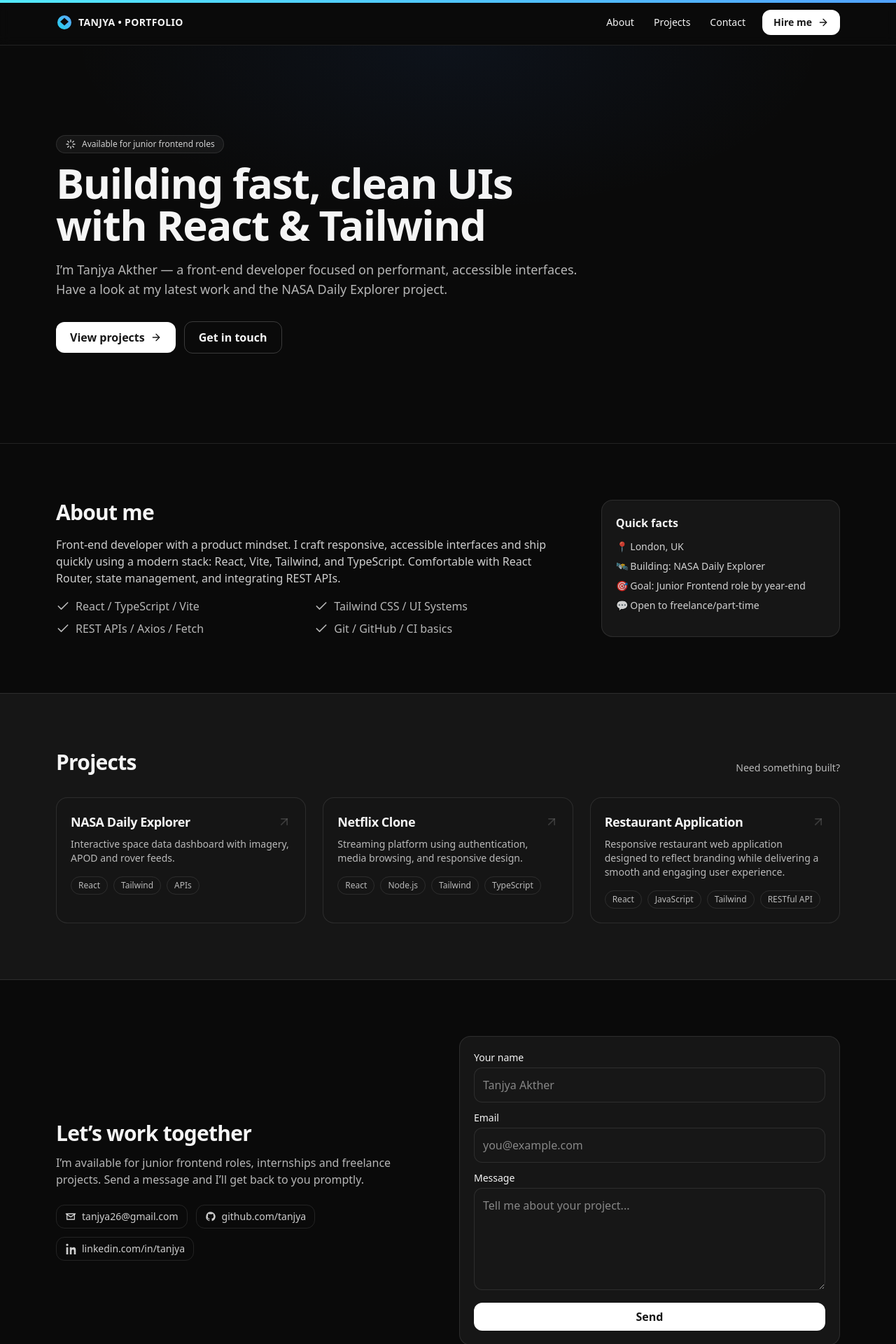
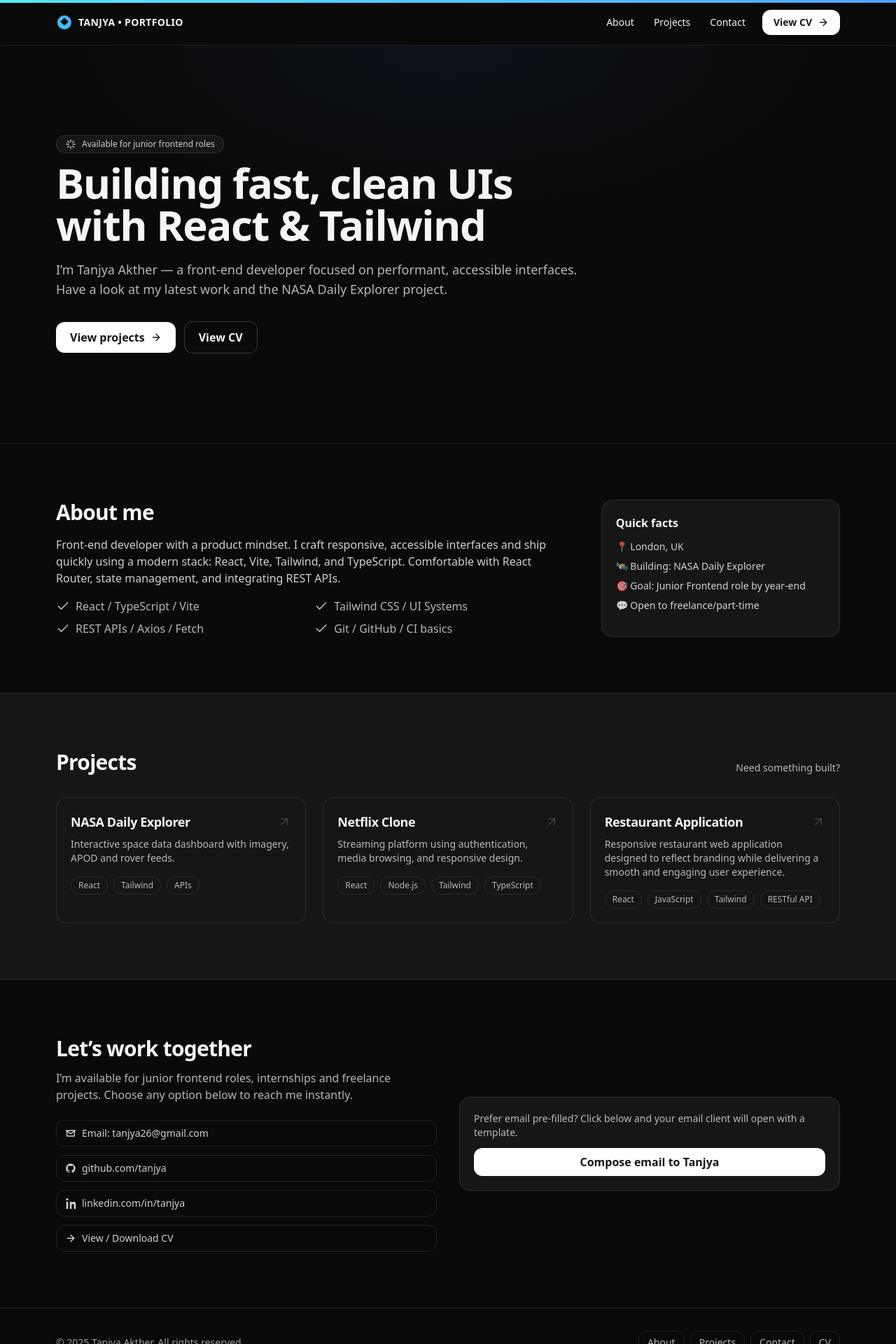
Before and after one commit to Tanjya/portfolio, a React (Vite) app: page / in a window 1280 px wide. Shown: the top 1920 px of the page at 70% size. Built offline with nearby package versions, Linux system fonts and the light colour scheme.

Commit message:
links and cv updated

```diff
--- a/src/App.jsx
+++ b/src/App.jsx
@@ -1,4 +1,4 @@
-import { useState, useEffect, useRef } from 'react'
+import { useState, useEffect } from 'react'
 import { motion, useScroll, useSpring } from 'framer-motion'
 
 /* ---------- Motion helpers (small + reusable) ---------- */
@@ -69,15 +69,15 @@ function SiteNav() {
             <NavLink href="#about">About</NavLink>
             <NavLink href="#projects">Projects</NavLink>
             <NavLink href="#contact">Contact</NavLink>
-            <motion.a
-              href="#contact"
+            <a
+              href="/Tanjya-Akther-CV.pdf"
+              target="_blank"
+              rel="noopener noreferrer"
               className="ml-2 inline-flex items-center gap-2 rounded-xl px-4 py-2 text-sm font-semibold bg-white text-neutral-900 hover:bg-white/90"
-              whileHover={{ y: -2 }}
-              whileTap={{ scale: 0.98 }}
             >
-              <span>Hire me</span>
+              <span>View CV</span>
               <ArrowRightIcon className="size-4" />
-            </motion.a>
+            </a>
           </nav>
 
           <button
@@ -104,9 +104,9 @@ function SiteNav() {
             <a className="py-2" href="#contact" onClick={() => setOpen(false)}>Contact</a>
             <a
               className="mt-2 inline-flex items-center gap-2 rounded-xl px-4 py-2 text-sm font-semibold bg-white text-neutral-900 w-max"
-              href="#contact" onClick={() => setOpen(false)}
+              href="/Tanjya-Akther-CV.pdf" target="_blank" rel="noopener noreferrer" onClick={() => setOpen(false)}
             >
-              Hire me <ArrowRightIcon className="size-4" />
+              View CV <ArrowRightIcon className="size-4" />
             </a>
           </div>
         </motion.div>
@@ -162,22 +162,20 @@ function Hero() {
           </motion.p>
 
           <motion.div variants={fadeUp} className="mt-8 flex flex-wrap items-center gap-3">
-            <motion.a
+            <a
               href="#projects"
               className="inline-flex items-center gap-2 rounded-xl bg-white px-5 py-2.5 font-semibold text-neutral-900 hover:bg-white/90"
-              whileHover={{ y: -3 }}
-              whileTap={{ scale: 0.98 }}
             >
               View projects <ArrowRightIcon className="size-4" />
-            </motion.a>
-            <motion.a
-              href="#contact"
+            </a>
+            <a
+              href="/Tanjya-Akther-CV.pdf"
+              target="_blank"
+              rel="noopener noreferrer"
               className="inline-flex items-center gap-2 rounded-xl border border-white/20 px-5 py-2.5 font-semibold hover:bg-white/10"
-              whileHover={{ y: -3 }}
-              whileTap={{ scale: 0.98 }}
             >
-              Get in touch
-            </motion.a>
+              View CV
+            </a>
           </motion.div>
         </motion.div>
       </div>
@@ -284,6 +282,8 @@ function Projects() {
             <motion.a
               key={i}
               href={c.link}
+              target="_blank"
+              rel="noopener noreferrer"
               variants={fadeUp}
               className="group rounded-2xl border border-white/10 bg-neutral-900/60 p-5 transition"
               whileHover={{ y: -6, boxShadow: '0 10px 30px rgba(59,130,246,0.12)' }}
@@ -316,8 +316,7 @@ function Projects() {
 }
 
 function Contact() {
-  const formRef = useRef(null)
-
+  // Converted to clear, working contact options (no broken form)
   return (
     <motion.section
       id="contact"
@@ -334,39 +333,56 @@ function Contact() {
           </motion.h2>
           <motion.p variants={fadeUp} className="mt-3 text-white/70">
             I’m available for junior frontend roles, internships and freelance projects.
-            Send a message and I’ll get back to you promptly.
+            Choose any option below to reach me instantly.
           </motion.p>
-          <motion.div variants={fadeUp} className="mt-6 flex flex-wrap gap-3 text-sm text-white/80">
-            <span className="inline-flex items-center gap-2 rounded-xl border border-white/10 px-3 py-1.5"><MailIcon className="size-4" /> tanjya26@gmail.com</span>
-            <span className="inline-flex items-center gap-2 rounded-xl border border-white/10 px-3 py-1.5"><GitHubIcon className="size-4" /> github.com/tanjya</span>
-            <span className="inline-flex items-center gap-2 rounded-xl border border-white/10 px-3 py-1.5"><LinkedInIcon className="size-4" /> linkedin.com/in/tanjya</span>
+
+          <motion.div variants={fadeUp} className="mt-6 flex flex-col gap-3 text-sm text-white/80">
+            <a
+              href="mailto:tanjya26@gmail.com?subject=Project%20inquiry%20from%20portfolio&body=Hi%20Tanjya%2C%20I%27d%20like%20to%20chat%20about..."
+              className="inline-flex items-center gap-2 rounded-xl border border-white/10 px-3 py-2 hover:bg-white/10"
+            >
+              <MailIcon className="size-4" /> Email: tanjya26@gmail.com
+            </a>
+            <a
+              href="https://github.com/tanjya"
+              target="_blank" rel="noopener noreferrer"
+              className="inline-flex items-center gap-2 rounded-xl border border-white/10 px-3 py-2 hover:bg-white/10"
+            >
+              <GitHubIcon className="size-4" /> github.com/tanjya
+            </a>
+            <a
+              href="https://www.linkedin.com/in/tanjya"
+              target="_blank" rel="noopener noreferrer"
+              className="inline-flex items-center gap-2 rounded-xl border border-white/10 px-3 py-2 hover:bg-white/10"
+            >
+              <LinkedInIcon className="size-4" /> linkedin.com/in/tanjya
+            </a>
+            <a
+              href="/Tanjya-Akther-CV.pdf"
+              target="_blank"
+              rel="noopener noreferrer"
+              className="inline-flex items-center gap-2 rounded-xl border border-white/10 px-3 py-2 hover:bg-white/10"
+            >
+              <ArrowRightIcon className="size-4" /> View / Download CV
+            </a>
           </motion.div>
         </div>
 
-        <motion.form
-          ref={formRef}
-          onSubmit={(e) => e.preventDefault()}
+        {/* Optional quick message via mailto template instead of a non-working form */}
+        <motion.div
           variants={fadeUp}
           className="rounded-2xl border border-white/10 bg-white/5 p-5 space-y-3"
         >
-          <Input label="Your name" placeholder="Tanjya Akther" />
-          <Input type="email" label="Email" placeholder="you@example.com" />
-          <div>
-            <label className="mb-1 block text-sm">Message</label>
-            <textarea className="w-full rounded-xl border border-white/10 bg-neutral-900 p-3 outline-none focus:ring-2 focus:ring-white/20" rows={5} placeholder="Tell me about your project..." />
-          </div>
-          <motion.button
-            className="w-full rounded-xl bg-white px-4 py-2 font-semibold text-neutral-900 hover:bg-white/90"
-            whileHover={{ y: -2 }}
-            whileTap={{ scale: 0.98 }}
-            onClick={() => {
-              // tiny feedback pulse
-              if (!formRef.current) return
-            }}
+          <p className="text-sm text-white/70">
+            Prefer email pre-filled? Click below and your email client will open with a template.
+          </p>
+          <a
+            href={`mailto:tanjya26@gmail.com?subject=Let%27s%20work%20together&body=Hi%20Tanjya%2C%0A%0AProject%2FRole%20Title%3A%20%0ABrief%3A%20%0ATimeline%3A%20%0ABudget%20(or%20salary)%3A%20%0A%0ABest%2C%0A%5Byour%20name%5D`}
+            className="w-full inline-flex justify-center rounded-xl bg-white px-4 py-2 font-semibold text-neutral-900 hover:bg-white/90"
           >
-            Send
-          </motion.button>
-        </motion.form>
+            Compose email to Tanjya
+          </a>
+        </motion.div>
       </div>
     </motion.section>
   )
@@ -382,10 +398,13 @@ function Footer() {
             { href: '#about', label: 'About' },
             { href: '#projects', label: 'Projects' },
             { href: '#contact', label: 'Contact' },
+            { href: '/Tanjya-Akther-CV.pdf', label: 'CV', external: true },
           ].map((l) => (
             <motion.a
               key={l.href}
               href={l.href}
+              target={l.external ? '_blank' : undefined}
+              rel={l.external ? 'noopener noreferrer' : undefined}
               className="rounded-xl border border-white/10 px-3 py-1.5 text-sm hover:bg-white/10"
               whileHover={{ y: -2 }}
               whileTap={{ scale: 0.98 }}
```
Also changed, not shown: 2 other files (tests, documents, lock files or other folders).
